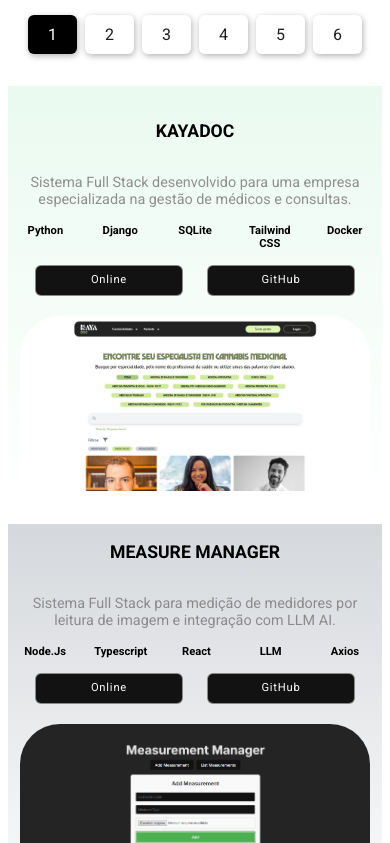
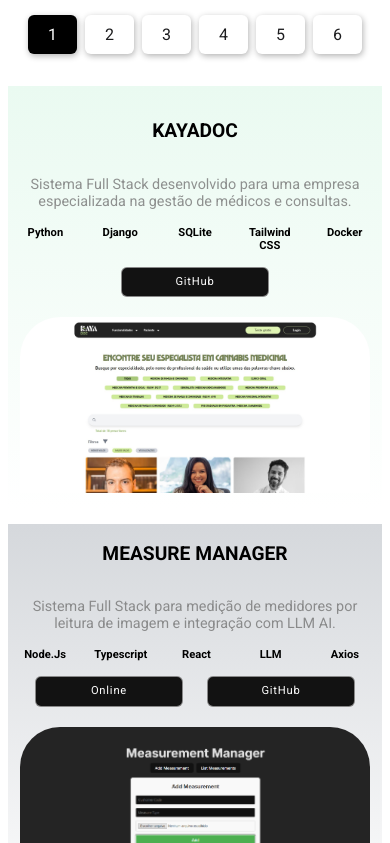
Before and after one commit to LucaswmLima/react-portifolio-1, a React (Create React App) app: page / in a window 390 px wide. Shown: the part 3201-4044 px from the top of the page. Built offline with nearby package versions, Linux system fonts and the light colour scheme.

Commit message:
online att kayadoc

```diff
--- a/src/App.css
+++ b/src/App.css
@@ -623,7 +623,6 @@ nav.navbar .navbar-toggler[aria-expanded="true"] .navbar-toggler-icon {
   background: #121212;
   border: 1px solid rgba(255, 255, 255, 0.5);
   font-size: .7em;
-  /* Alterado para 2% da largura da tela */
   margin-bottom: 10px;
   display: inline-block;
 }
@@ -635,7 +634,7 @@ nav.navbar .navbar-toggler[aria-expanded="true"] .navbar-toggler-icon {
 }
 @media (max-width: 992px) {
   .project-title h4 {
-    font-size: 1.1em;
+    font-size: 1.2em;
     margin-bottom: 1rem;
   }
 
--- a/src/components/Projects/ProjectsList.jsx
+++ b/src/components/Projects/ProjectsList.jsx
@@ -29,7 +29,7 @@ export const projectsList = [
     description:
       "Sistema Full Stack desenvolvido para uma empresa especializada na gestão de médicos e consultas.",
     imgUrl: kayadocImg,
-    linkOnline: "https://github.com/LucaswmLima/kayadoc",
+    linkOnline: "",
     linkGitHub: "https://github.com/LucaswmLima/kayadoc",
     technologies: ["Python", "Django", "SQLite", "Tailwind CSS", "Docker"],
     bgColor: ["#eafaf1","white"]
```
